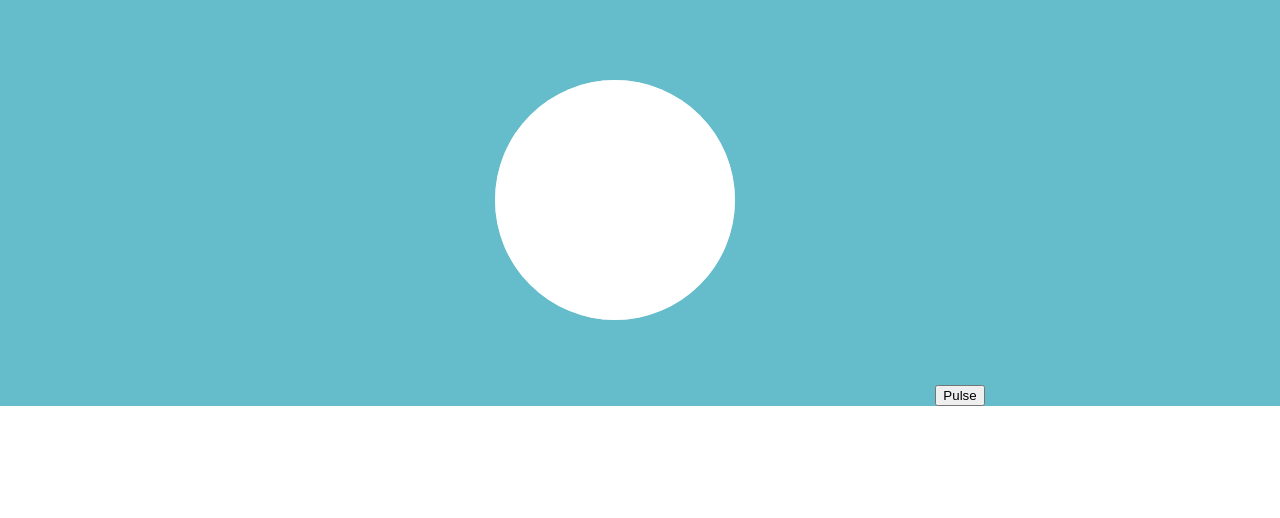
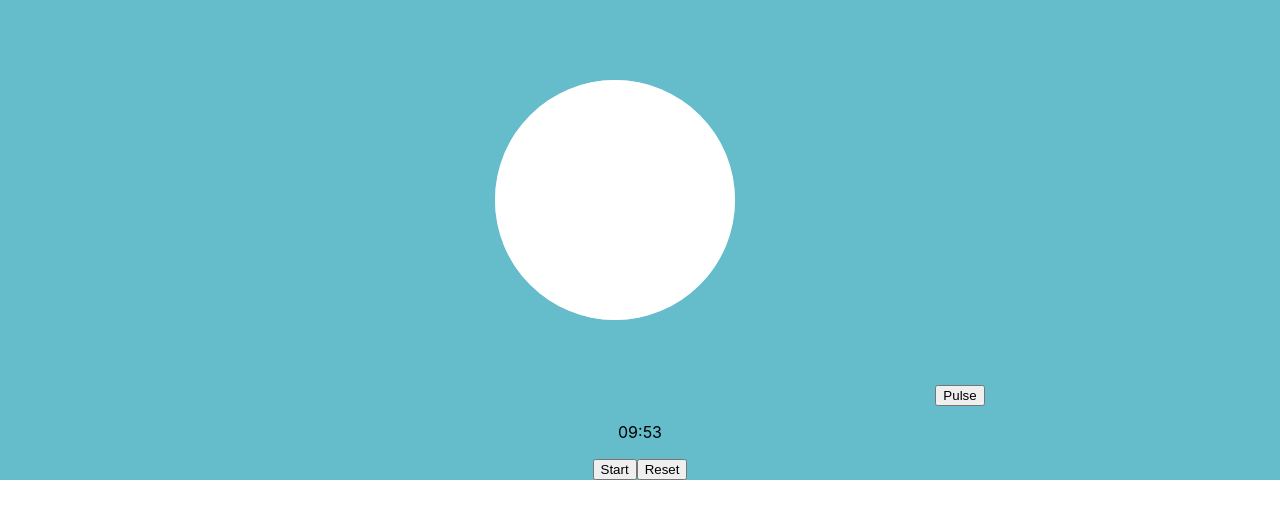
Before and after one commit to GiuliaPassoni/deep-breath, a React (Create React App) app: page / in a window 1280 px wide. Shown: the top 518 px of the page. Built offline with nearby package versions, Linux system fonts and the light colour scheme; the HTML template or start-up script is replaced by a standard one.

Commit message:
feat: implemented rudimentary timer (not working).

```diff
--- a/src/App.tsx
+++ b/src/App.tsx
@@ -1,13 +1,15 @@
 import React, {useEffect, useRef} from 'react';
 import './App.css';
 import {Circle} from "./components/Circle";
+import Timer from "./components/Timer";
 
 function App() {
-  return (
-    <div className="App">
-      <Circle/>
-    </div>
-  );
+    return (
+        <div className="App">
+            <Circle/>
+            <Timer minutes={10} seconds={0}/>
+        </div>
+    );
 }
 
 export default App;
--- /dev/null
+++ b/src/components/Timer.tsx
@@ -0,0 +1,44 @@
+import React, {useEffect, useState} from "react";
+
+interface timeState {
+    minutes: number;
+    seconds: number;
+}
+export default function Timer({ minutes = 0, seconds = 0}: timeState) {
+
+    const [timer, setTimer] = useState<timeState>({
+        minutes: minutes,
+        seconds: seconds
+    })
+
+    function passTime(){
+        if(timer.minutes === 0 && timer.seconds === 0){
+            resetTimer()
+        }else if(timer.seconds === 0){
+            setTimer({minutes: timer.minutes-1, seconds: 59})
+        }else{
+            setTimer({minutes: timer.minutes, seconds: timer.seconds-1})
+        }
+    }
+
+    function startTimer(){
+    }
+
+    function resetTimer(){
+        setTimer({minutes: timer.minutes, seconds: timer.seconds})
+        console.log('test')
+    }
+
+    useEffect(()=>{
+        const timerId = setInterval(()=>passTime(), 1000)
+        return () => clearInterval(timerId)
+    })
+
+    return (
+        <>
+            <p>{`${timer.minutes.toString().padStart(2, '0')}:${timer.seconds.toString().padStart(2, '0')}`}</p>
+            <button>Start</button>
+            <button onClick={()=> resetTimer()}>Reset</button>
+        </>
+    )
+}
```
